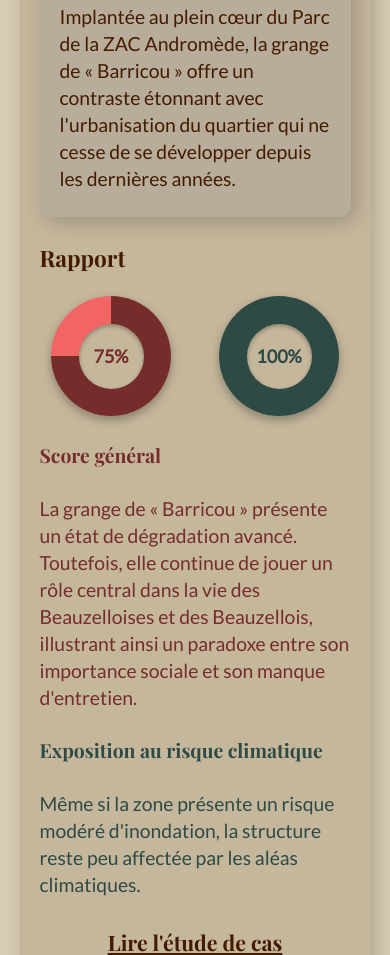
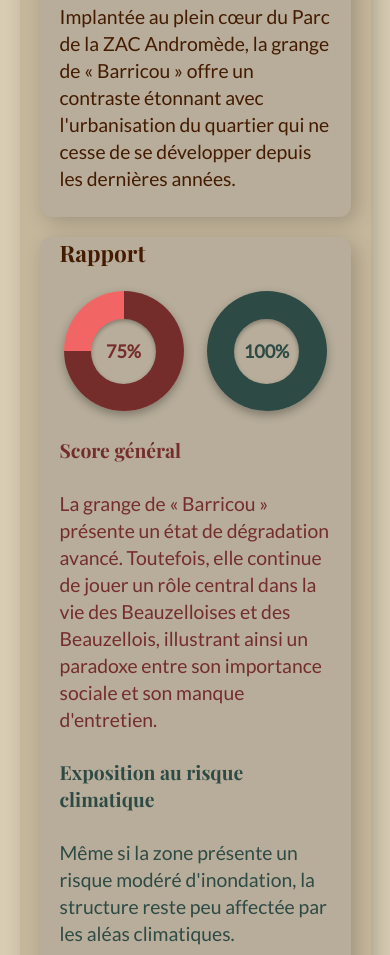
Before and after one commit to gael-mgn/patrimoine, a plain HTML site: page index.html in a window 390 px wide. Shown: the part 1045-2000 px from the top of the page. Drawn offline with nearby package versions, Linux system fonts and the light colour scheme.

Commit message:
Add files via upload

```diff
--- a/index.html
+++ b/index.html
@@ -50,39 +50,35 @@
     <div class="banner">
         <img src="img/banner.webp" alt="Peinture dans un style impressioniste représentant une cathédrale en ruine."/>
     </div>
+
     <section>
         <div class="container">
-                <div class="parent">
-        <div class="enfant">
+            <div class="parent parent0">
+                <div class="enfant enfant0">
                     <h2>Dernière étude de cas</h2>
-            <div class="parent last-study">
-                <div class="enfant">
-                    <div class="article">
-            <a href="articles/grange de barricou/grange de barricou.html">
+                    <div class="parent parent1">
+                        <div class="enfant enfant1">
+                            <a href="articles/grange de barricou/grange de barricou.html" class="article" id="article-id">
                                 <img src="articles/grange de barricou/grange de barricou.webp" class="article-image" alt="Peinture dans un style impressioniste représentant la grange de barricou.">
-
                                 <div class="article-info">
                                     <div class="rating">
                                         <img src="img/marteau.png" alt="Marteau 1">
                                         <img src="img/marteau.png" alt="Marteau 2">
                                     </div>
-
-            </a>
                                     <h3>La grange de « Barricou » - Beauzelle</h3>
                                     <p>Implantée au plein cœur du Parc de la ZAC Andromède, la grange de « Barricou » offre un contraste étonnant avec l'urbanisation du quartier qui ne cesse de se développer depuis les dernières années.</p>
                                 </div>
+                            </a>
                         </div>
-                </div>
-                <div class="enfant">
+                        <div class="enfant enfant2">
+                            <div class="article2">
+                            <div class="article-info">
                             <h3>Rapport</h3>
                             <div class="diagrams">
-                <div>
-                    <div class="circular-progress" data-value="75" data-color="#752D2C" data-bgcolor="#F26565"></div>
+                                <div><div class="circular-progress" data-value="75" data-color="#752D2C" data-bgcolor="#F26565"></div></div>
+                                <div><div class="circular-progress" data-value="100" data-color="#2E4A45" data-bgcolor="#5E8779"></div></div>
                             </div>
-                <div>
-                    <div class="circular-progress" data-value="100" data-color="#2E4A45" data-bgcolor="#5E8779"></div>
-                </div>
-            </div>
+
                             <div class="general-rate">
                                 <h4>Score général</h4>
                                 <p>La grange de « Barricou » présente un état de dégradation avancé. Toutefois, elle continue de jouer un rôle central dans la vie des Beauzelloises et des Beauzellois, illustrant ainsi un paradoxe entre son importance sociale et son manque d'entretien.</p>
@@ -93,17 +89,22 @@
                             </div>
 
                             <a href="articles/grange de barricou/grange de barricou.html" class="more">Lire l'étude de cas</a>
+                            </div>
+                            </div>
+
+
+
+
+
+
+
 
                         </div>
                     </div>
 
-            <div class="parent">
-        <div class="enfant">
                     <h2>Témoignages</h2>
-
                     <div class="article-grid">
                         <!--
-
                         <a href="article1.html" class="article">
                             <img src="img/article2.png" class="article-image" alt="Image 2">
                             <h3>Jean - Habitant de Toulouse</h3>
@@ -115,18 +116,12 @@
                             <p>Décrire son activité et son expérience dans la sauvegarde du Patrimoine.</p>
                         </a>-->
                     </div>
+
                     <a href="articles/all content.html#testimonial" class="more">Voir tous les témoignages</a>
+                </div>
+                <div class="enfant">
+                    <h2>Diagnostics Patrimoniaux</h2>
 
-    </div>
-
-
-        </div>
-        </div>
-
-
-
-        <div class="enfant">
-                        <h2>Diagnostics patrimoniaux</h2>
                         <div class="article-grid">
                             <div class="article rate">
                                 <p>Bâtiment fragilisé.</p>
@@ -148,8 +143,6 @@
                                 <a href="articles/rate.html" class="button">En savoir plus</a>
                             </div>
 
-
-
                             <a href="articles/grange de barricou/grange de barricou.html" class="article">
                             <img src="articles/grange de barricou/grange de barricou.webp" class="article-image" alt="Peinture dans un style impressioniste représentant la grange de barricou.">
                             <div class="article-info">
@@ -161,35 +154,14 @@
                             <p>Implantée au plein cœur du Parc de la ZAC Andromède, la grange de « Barricou » offre un contraste étonnant avec l'urbanisation du quartier qui ne cesse de se développer depuis les dernières années.</p>
                             </div>
                             </a>
+                    </div>
 
-        <!--
-        <a href="article1.html" class="article">
-            <img src="img/article.png" class="article-image" alt="Image 2">
-            <div class="rating">
-                <img src="img/marteau.png" alt="Marteau 1">
-            </div>
-            <h3>Toulouse</h3>
-            <p>Ceci est une courte description de l'article 2. Insérer une courte description pour analyser les risques les plus importants auxquel le batiment est exposé...</p>
-        </a>
-
-       <a href="article1.html" class="article">
-            <img src="img/article2.png" class="article-image" alt="Image 2">
-            <div class="rating">
-                <img src="img/marteau.png" alt="Marteau 1">
-                <img src="img/marteau.png" alt="Marteau 2">
-                <img src="img/marteau.png" alt="Marteau 3">
-            </div>
-            <h3>Toulouse</h3>
-            <p>Ceci est une courte description de l'article 2. Insérer une courte description pour analyser les risques les plus importants auxquel le batiment est exposé...</p>
-        </a>-->
-
-    </div>
                     <a href="articles/all content.html#diagnostics" class="more">Voir tous les diagnostics</a>
-
                 </div>
             </div>
         </div>
     </section>
+
 
         <section id="about-rating">
             <div class="container content">
@@ -301,6 +273,7 @@
 </div>
 </section>
 
+
 <footer id="footer">
             <div class="fixed-img"></div>
             <div class="footer-content">
@@ -344,7 +317,7 @@
                     <p>
                         &copy; 2025 Guide du Patrimoine en Déclin.
                         <br>Sauf mention contraire, tous les contenus de ce site sont sous licence
-                        <a href="https://creativecommons.org/licenses/by/4.0/deed.fr" target="_blank" class="license-link">Creative Commons Attribution 4.0 International (CC BY 4.0).</a>       .
+                        <a href="https://creativecommons.org/licenses/by/4.0/deed.fr" target="_blank" class="license-link">Creative Commons Attribution 4.0 International (CC BY 4.0).</a>     .
                     </p>
                 </div>
             </div>
--- a/style/diagnostic.css
+++ b/style/diagnostic.css
@@ -9,3 +9,9 @@
 .result {
     font-size: 0.9em;
 }
+
+
+
+.circular-progress::before {
+    background: #C6B099;
+}
--- a/style/main.css
+++ b/style/main.css
@@ -543,6 +543,8 @@ a {
     box-shadow: inset 0 2px 4px rgba(0, 0, 0, 0.3);
 }
 
+
+
 .progress-value {
     position: relative;
     font-size: 18px;
@@ -552,7 +554,7 @@ a {
 
 .diagrams {
     display: flex;
-    gap:25px;
+    gap:15px;
     justify-content: space-around;
     text-align: center;
 }
--- a/style/styles.css
+++ b/style/styles.css
@@ -1,6 +1,11 @@
-
-
-
+.parent1 {
+    background: #C5B79C;
+    border-radius: 12px;
+    padding: 20px;
+    box-shadow: 5px 5px 20px rgba(0, 0, 0, 0.2);
+    font-size: 1.1em;
+    gap: 25px;
+}
 
 
 
@@ -71,3 +76,57 @@
         margin-bottom: 10px;
       }
     }
+
+
+
+
+.parent0 {
+}
+.enfant0{
+
+}
+.parent1 {
+    gap: 20px;
+}
+
+
+.parent1 .enfant {
+}
+/*B7AD9A*/
+.parent1 .enfant1 {
+    min-width: 200px;
+        overflow: hidden;
+    background-color: #B7AD9A;
+    border-radius: 12px;
+    box-shadow: 5px 5px 20px rgba(0, 0, 0, 0.2);
+    text-decoration: none;
+}
+.parent1 .enfant1 .article-image {
+    height: auto;
+}
+.enfant2 .article-info {
+    padding-bottom :15px;
+}
+@media (max-width: 600px) {
+.enfant2 .article-info {
+    padding-bottom :20px;
+}
+
+.article2 {
+    min-width: 200px;
+        overflow: hidden;
+    background-color: #B7AD9A;
+    border-radius: 12px;
+    box-shadow: 5px 5px 20px rgba(0, 0, 0, 0.2);
+    text-decoration: none;
+}
+
+.circular-progress::before {
+    background: #B7AD9A;
+}
+
+}
+
+@media only screen and (min-width: 1200px) {
+
+}
```
Also changed, not shown: articles/grange de barricou/grange de barricou.html (+1 -1 lines). Lines whose indentation alone changed are shown as unchanged.
